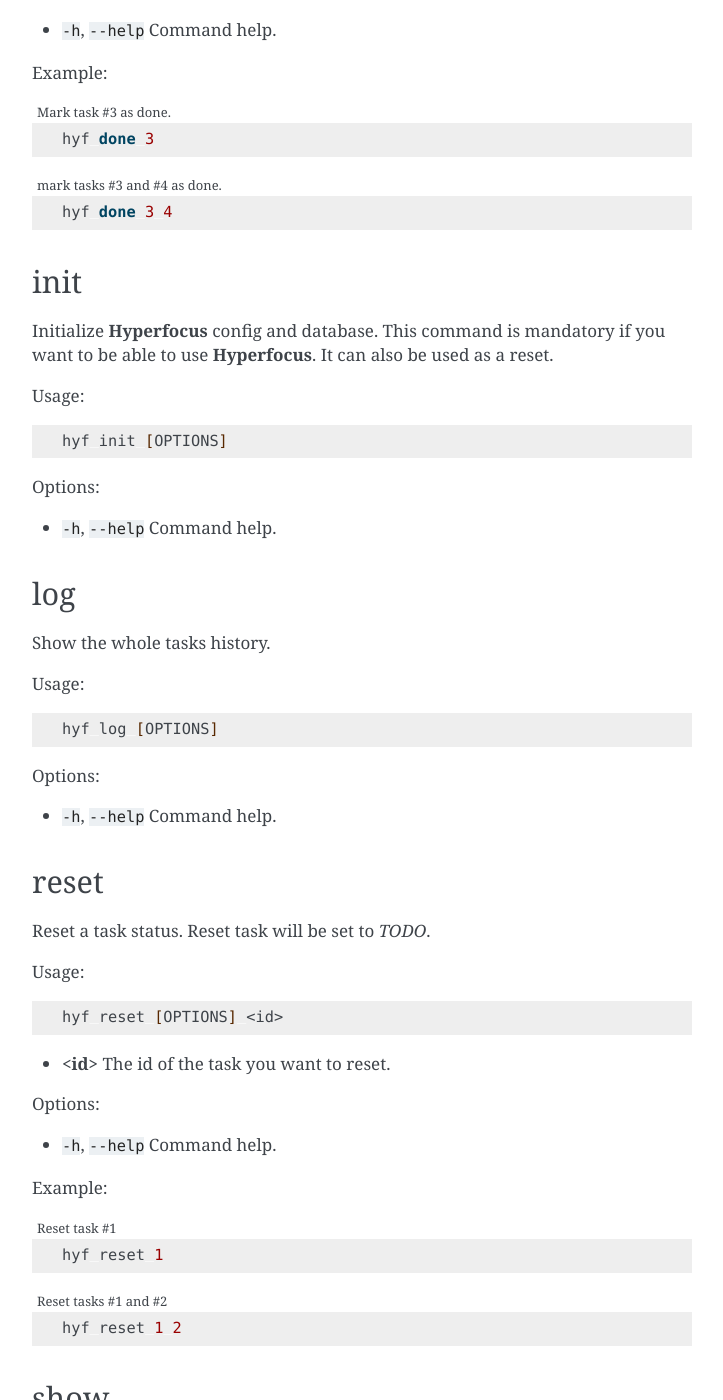
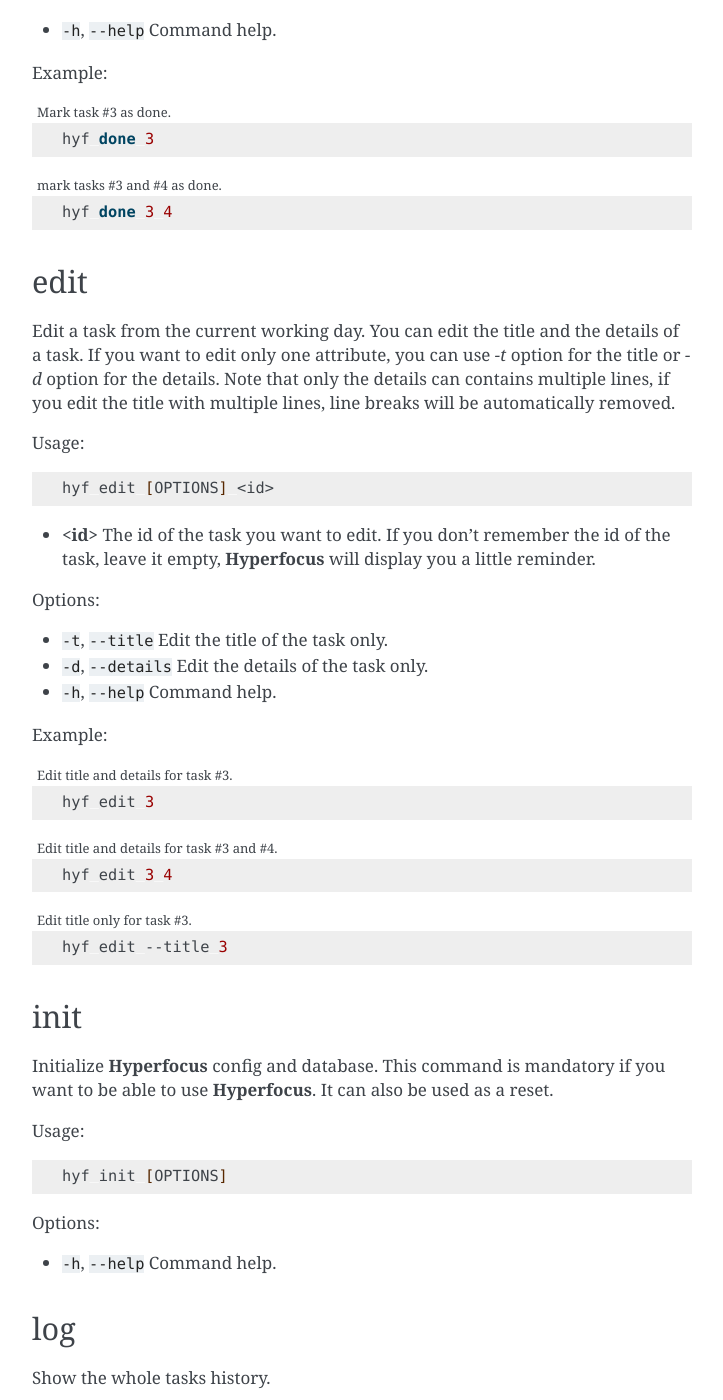
Before and after one commit to u8slvn/hyperfocus, a Sphinx documentation site: the page built from docs/source/commands.rst, in a window 1280 px wide and 1400 px high, scrolled down 3075 px. Shown: the whole window, without its empty margins (388-1111 px from the left). Built offline with Sphinx 7.4.7, drawn with Linux system fonts in a browser that asks for light colours.

Commit message:
docs: add documentation for edit command

```diff
--- a/docs/source/commands.rst
+++ b/docs/source/commands.rst
@@ -117,7 +117,7 @@
 
 Options:
 
-- ``f``, ``--force`` Force a task deletion
+- ``-f``, ``--force`` Force a task deletion
 - ``-h``, ``--help`` Command help.
 
 Example:
@@ -165,6 +165,42 @@
     :caption: mark tasks #3 and #4 as done.
 
     hyf done 3 4
+
+edit
+----
+
+Edit a task from the current working day. You can edit the title and the details of a task. If you want to edit only one attribute, you can use `-t` option for the title or `-d` option for the details. Note that only the details can contains multiple lines, if you edit the title with multiple lines, line breaks will be automatically removed.
+
+Usage:
+
+.. code-block:: bash
+
+    hyf edit [OPTIONS] <id>
+
+- **<id>** The id of the task you want to edit. If you don't remember the id of the task, leave it empty, **Hyperfocus** will display you a little reminder.
+
+Options:
+
+- ``-t``, ``--title`` Edit the title of the task only.
+- ``-d``, ``--details`` Edit the details of the task only.
+- ``-h``, ``--help`` Command help.
+
+Example:
+
+.. code-block:: bash
+    :caption: Edit title and details for task #3.
+
+    hyf edit 3
+
+.. code-block:: bash
+    :caption: Edit title and details for task #3 and #4.
+
+    hyf edit 3 4
+
+.. code-block:: bash
+    :caption: Edit title only for task #3.
+
+    hyf edit --title 3
 
 init
 ----
```
